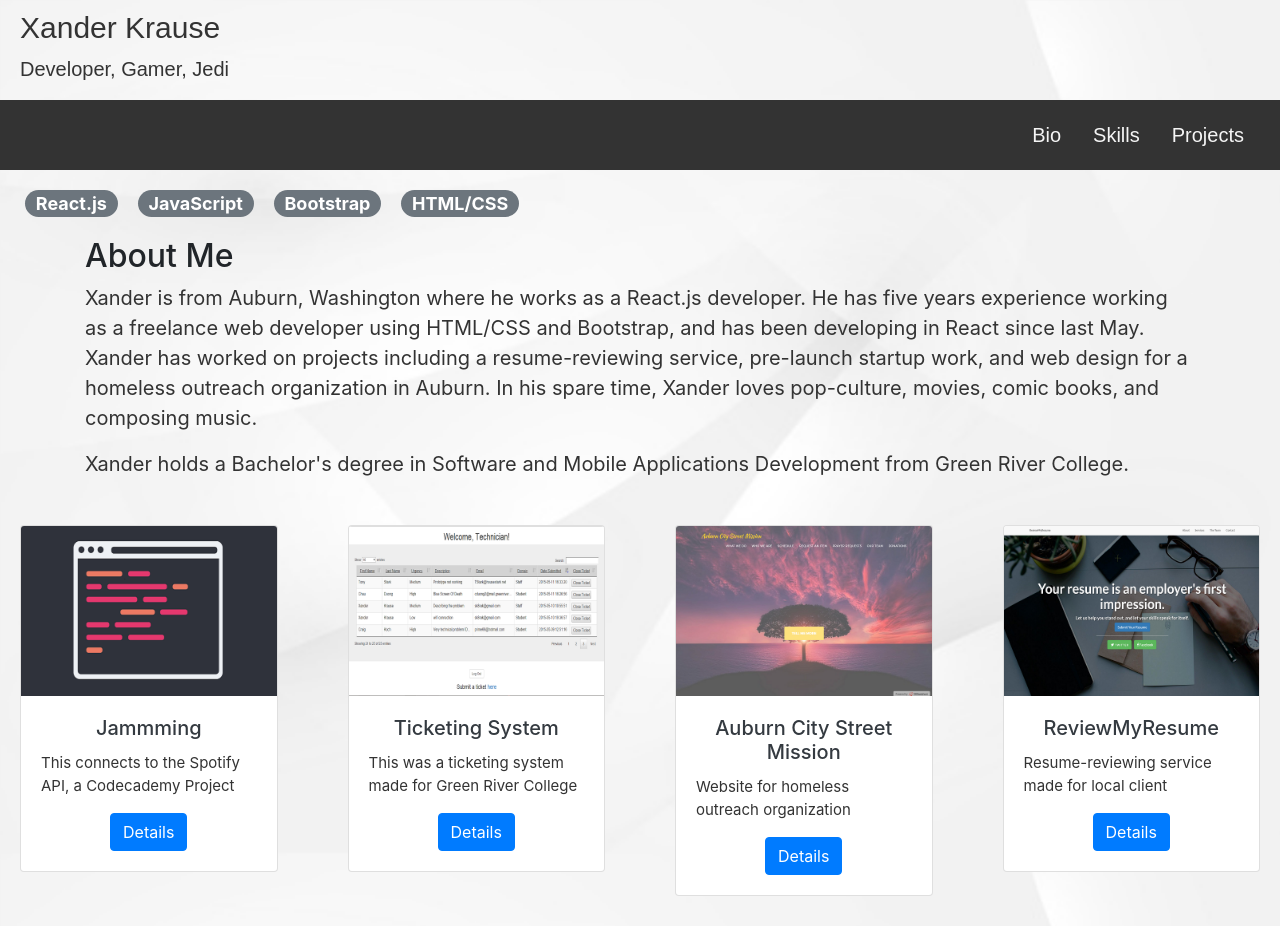
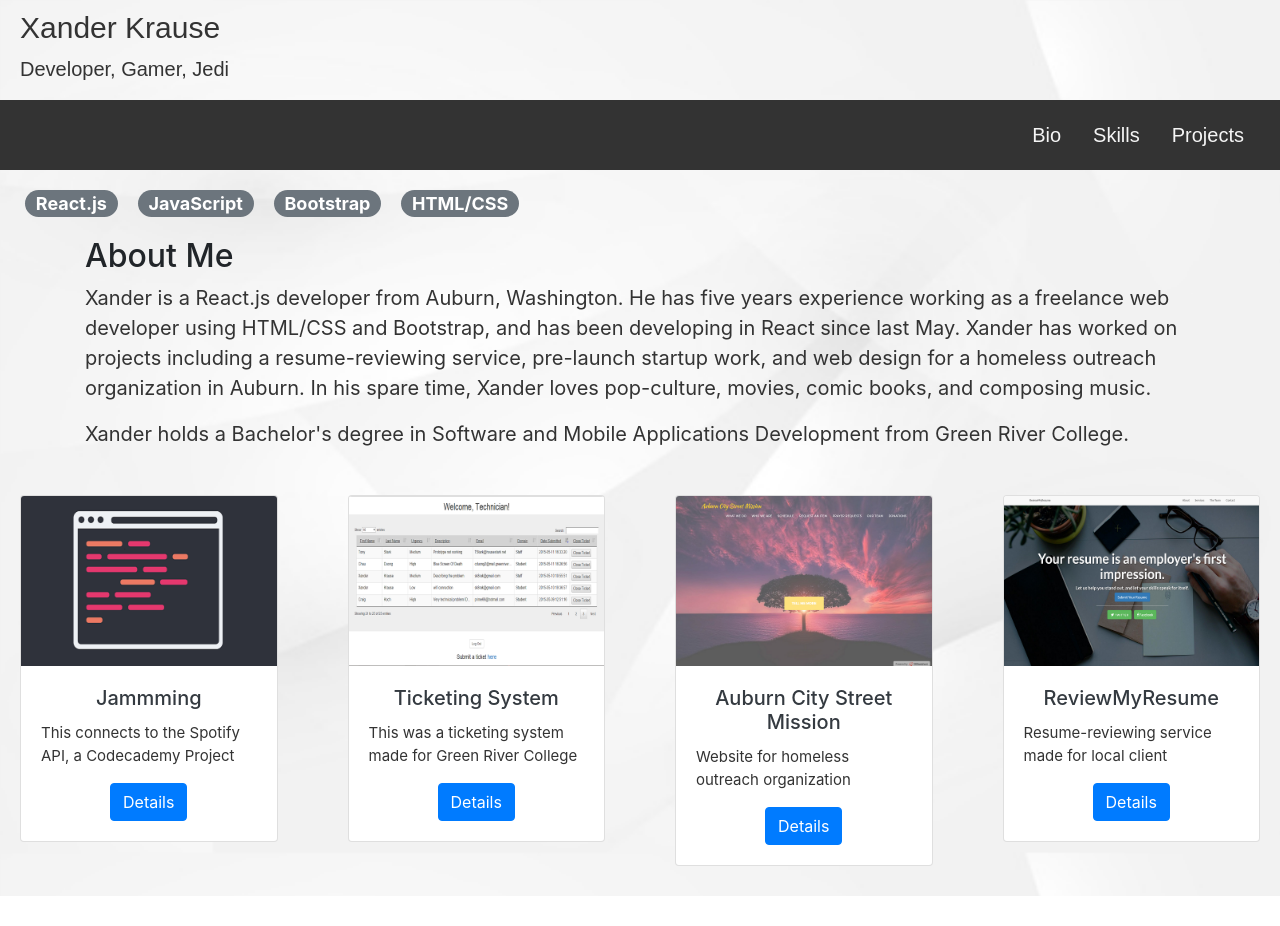
Before and after one commit to xkrause/portfolio, a React (Create React App) app: page / in a window 1280 px wide. After the commit the page ends 896 px from the top, so only its background shows below. Built offline with nearby package versions, Linux system fonts and the light colour scheme.

Commit message:
Bio tweaking

```diff
--- a/src/components/Bio/Bio.js
+++ b/src/components/Bio/Bio.js
@@ -6,7 +6,7 @@ class Bio extends React.Component {
         return (
             <div className = "container">
                 <h2>About Me</h2>
-                <p>Xander is from Auburn, Washington where he works as a React.js developer. He has five years experience
+                <p>Xander is a React.js developer from Auburn, Washington. He has five years experience
                     working as a freelance web developer using HTML/CSS and Bootstrap, and has been developing in React since
                     last May. Xander has worked on projects including a resume-reviewing service, pre-launch startup work, and
                     web design for a homeless outreach organization in Auburn. In his spare time, Xander loves pop-culture,
```
